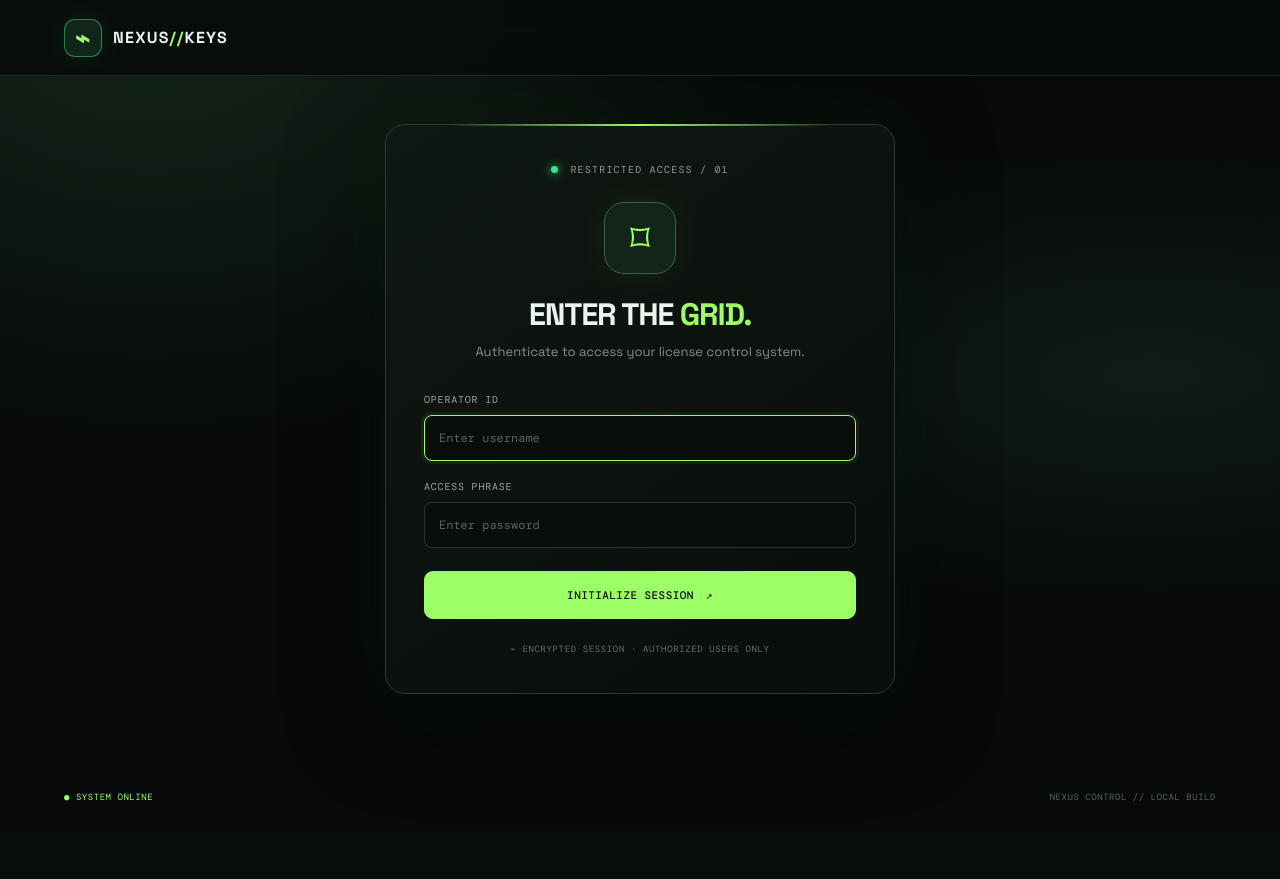
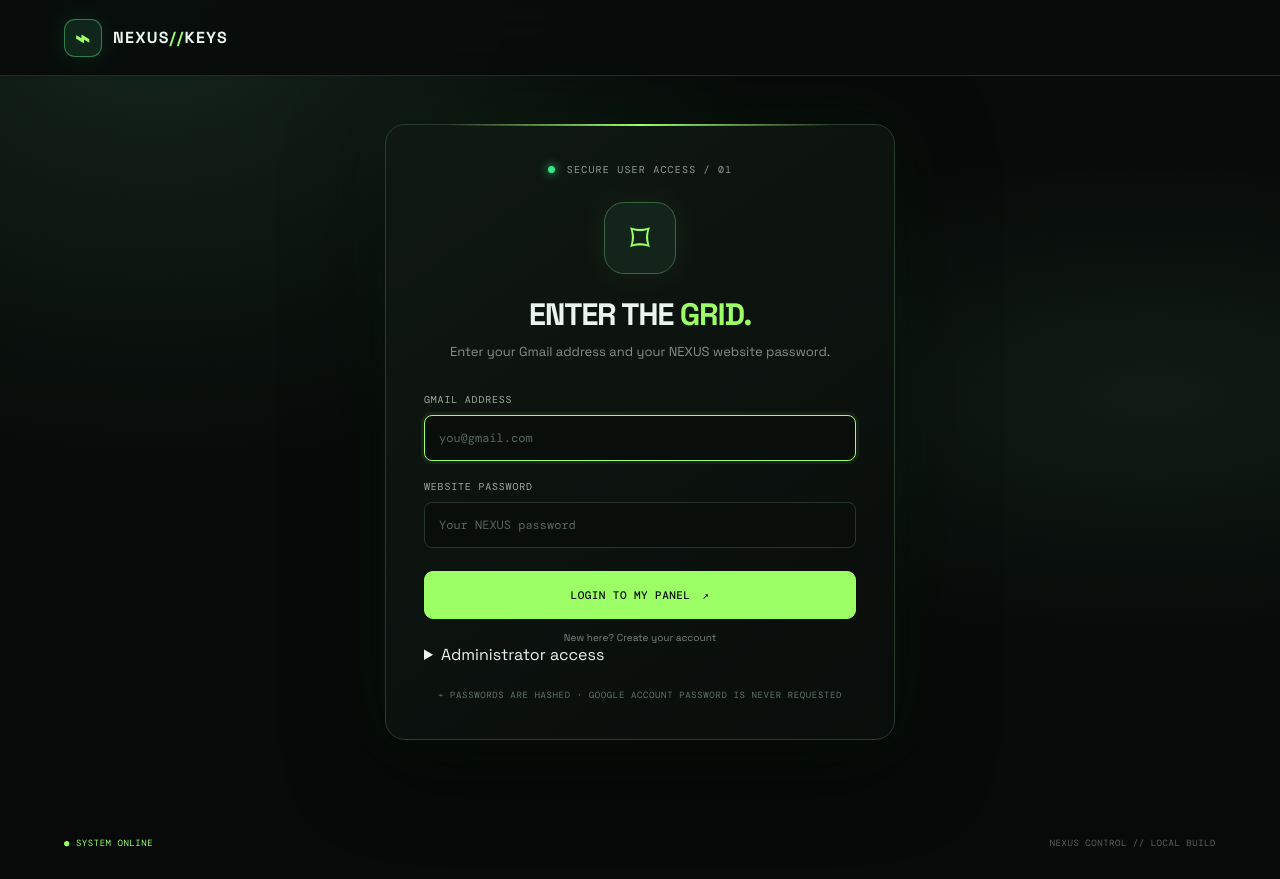
Before and after one commit to kashyapa00791-prog/Key01, a Flask app: page /login in a window 1280 px wide. Before the commit the page ends 801 px from the top, so only its background shows below. Run offline with Flask 3, Linux system fonts and the light colour scheme.

Commit message:
Add files via upload

```diff
--- a/templates/base.html
+++ b/templates/base.html
@@ -10,8 +10,8 @@
 <header class="topbar">
   <a class="brand" href="{{ url_for('dashboard') }}"><span class="brand-icon">⌁</span><span>NEXUS<span class="green">//</span>KEYS</span></a>
   {% if session.get('logged_in') %}
-  <nav class="desktop-nav"><a href="{{ url_for('dashboard') }}">Overview</a><a href="{{ url_for('keys') }}">Key vault</a><a href="{{ url_for('create_key') }}">Generate</a><a href="{{ url_for('settings') }}">Settings</a></nav>
-  <div class="user-pill"><span class="online-dot"></span>{{ session.get('username','operator') }} <a href="{{ url_for('logout') }}">EXIT ↗</a></div>
+  <nav class="desktop-nav"><a href="{{ url_for('dashboard') }}">Overview</a><a href="{{ url_for('keys') }}">Key vault</a><a href="{{ url_for('create_key') }}">Generate</a>{% if session.get('role') == 'admin' %}<a href="{{ url_for('settings') }}">Settings</a>{% endif %}</nav>
+  <div class="user-pill"><span class="online-dot"></span>{{ session.get('email') or session.get('username','operator') }} <a href="{{ url_for('logout') }}">EXIT ↗</a></div>
   {% endif %}
 </header>
 <main class="wrap">
--- a/templates/login.html
+++ b/templates/login.html
@@ -1,15 +1,23 @@
-{% extends "base.html" %}{% block title %}Access Portal — NEXUS{% endblock %}
+{% extends "base.html" %}{% block title %}Login — NEXUS{% endblock %}
 {% block content %}
 <section class="login-shell">
-  <div class="eyebrow"><span class="online-dot"></span> RESTRICTED ACCESS / 01</div>
+  <div class="eyebrow"><span class="online-dot"></span> SECURE USER ACCESS / 01</div>
   <div class="lock-mark">⌑</div>
   <h1>ENTER THE <span class="green">GRID.</span></h1>
-  <p class="muted">Authenticate to access your license control system.</p>
+  <p class="muted">Enter your Gmail address and your NEXUS website password.</p>
   <form method="post" class="form-stack">
-    <label>OPERATOR ID<input name="username" placeholder="Enter username" autocomplete="username" required autofocus></label>
-    <label>ACCESS PHRASE<input type="password" name="password" placeholder="Enter password" autocomplete="current-password" required></label>
-    <button class="btn primary full" type="submit">INITIALIZE SESSION <span>↗</span></button>
+    <label>GMAIL ADDRESS<input type="email" name="email" placeholder="you@gmail.com" autocomplete="username" required autofocus></label>
+    <label>WEBSITE PASSWORD<input type="password" name="password" placeholder="Your NEXUS password" autocomplete="current-password" required></label>
+    <button class="btn primary full" type="submit">LOGIN TO MY PANEL <span>↗</span></button>
   </form>
-  <div class="secure-note">⌁ ENCRYPTED SESSION · AUTHORIZED USERS ONLY</div>
+  <p class="google-caption">New here? <a href="{{ url_for('register') }}">Create your account</a></p>
+  <details class="admin-login"><summary>Administrator access</summary>
+    <form method="post" class="form-stack">
+      <label>ADMIN USERNAME<input name="username" placeholder="Admin username" autocomplete="username"></label>
+      <label>ADMIN PASSWORD<input type="password" name="password" placeholder="Admin password" autocomplete="current-password"></label>
+      <button class="btn full" type="submit">ADMIN LOGIN</button>
+    </form>
+  </details>
+  <div class="secure-note">⌁ PASSWORDS ARE HASHED · GOOGLE ACCOUNT PASSWORD IS NEVER REQUESTED</div>
 </section>
 {% endblock %}
```
Also changed, not shown: templates/dashboard.html (+18 -7 lines), templates/keys.html (+4 -3 lines), templates/register.html (added, +18 -0 lines).
